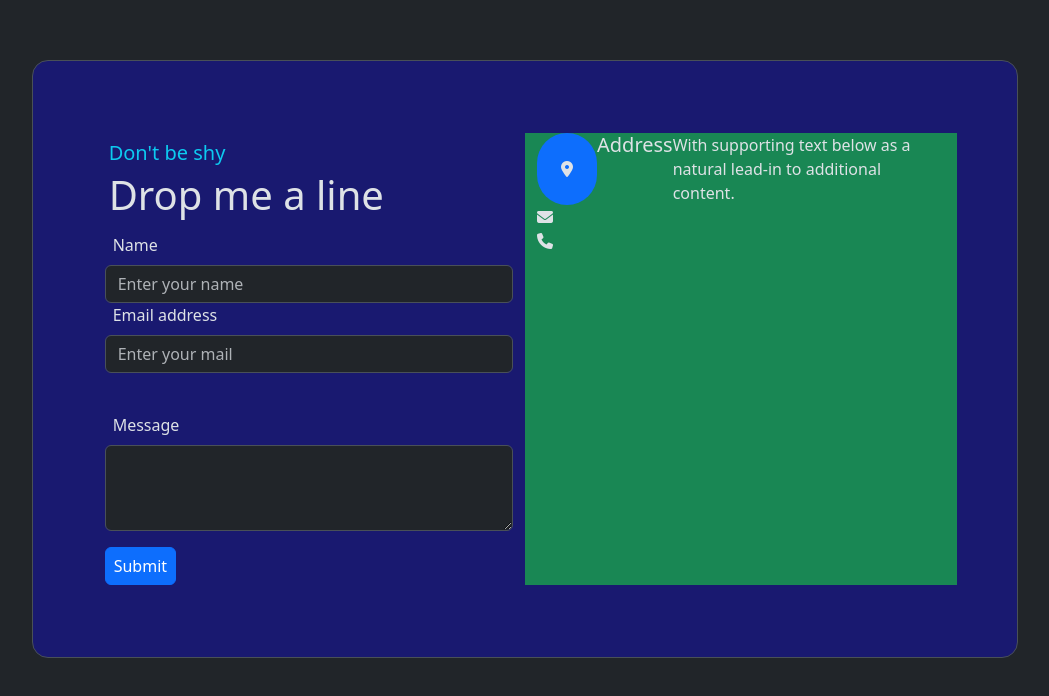
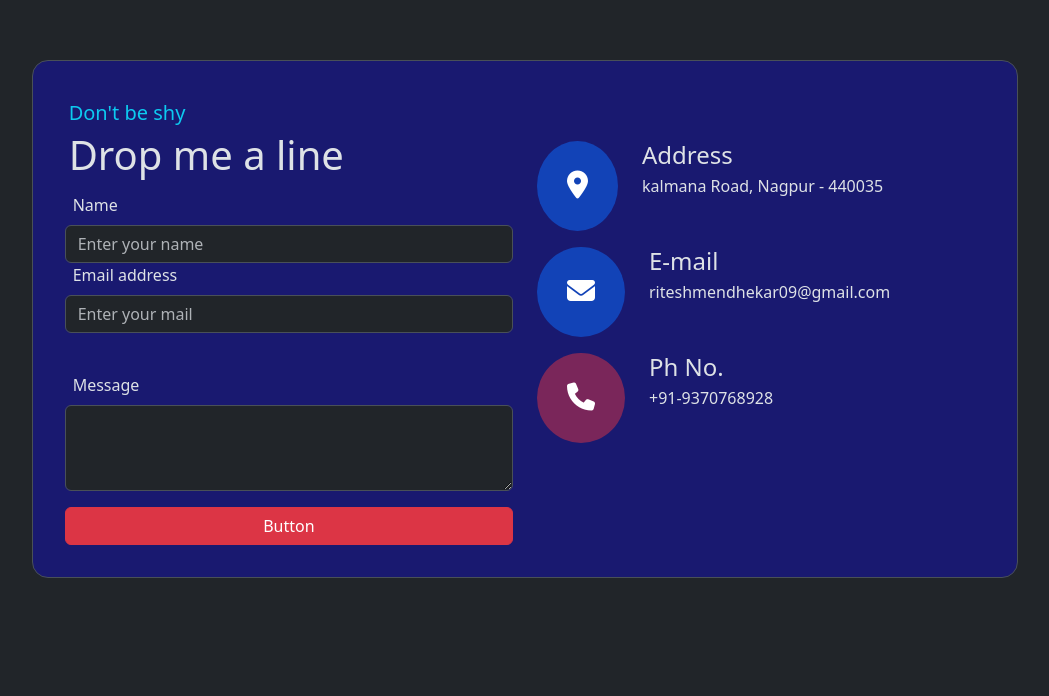
Before and after one commit to RiteshM09/Personal-Potfolio, a plain HTML site: page index.html in a window 1280 px wide. Shown: the part 4043-4739 px from the top of the page, without its empty margins (115-1164 px from the left). Drawn offline with nearby package versions, Linux system fonts and the light colour scheme.

Commit message:
Form done

```diff
--- a/index.html
+++ b/index.html
@@ -298,14 +298,16 @@
         </div>
 
         <div class="col-12 col-lg-6  my-2 py-1">
-          <p class="m-0 d-flex justify-content-between px-2" style="width: 35%;"><span>JavaScript</span><span>30%</span></p>
+          <p class="m-0 d-flex justify-content-between px-2" style="width: 35%;"><span>JavaScript</span><span>30%</span>
+          </p>
           <div class="progress" role="progressbar" aria-label="Animated striped example" aria-valuenow="75"
             aria-valuemin="0" aria-valuemax="100">
             <div class="progress-bar progress-bar-striped progress-bar-animated" style="width: 35%"></div>
           </div>
         </div>
         <div class="col-12 col-lg-6  my-2 py-1">
-          <p class="m-0 d-flex justify-content-between px-2" style="width: 50%;"><span>Bootstrap</span><span>50%</span></p>
+          <p class="m-0 d-flex justify-content-between px-2" style="width: 50%;"><span>Bootstrap</span><span>50%</span>
+          </p>
           <div class="progress" role="progressbar" aria-label="Animated striped example" aria-valuenow="75"
             aria-valuemin="0" aria-valuemax="100">
             <div class="progress-bar progress-bar-striped progress-bar-animated" style="width: 50%"></div>
@@ -325,26 +327,30 @@
 
         <div class="col-12 col-lg-6 my-2 py-1">
           <p class="m-0 d-flex justify-content-between px-2"><span>React</span></p>
-          <div class="progress" role="progressbar" aria-label="Success example" aria-valuenow="25" aria-valuemin="0" aria-valuemax="100">
+          <div class="progress" role="progressbar" aria-label="Success example" aria-valuenow="25" aria-valuemin="0"
+            aria-valuemax="100">
             <div class="progress-bar text-bg-success" style="width: 25%">25%</div>
           </div>
         </div>
 
         <div class="col-12 col-lg-6 my-2 py-1">
           <p class="m-0 d-flex justify-content-between px-2"><span>C/C++</p>
-          <div class="progress" role="progressbar" aria-label="Info example" aria-valuenow="50" aria-valuemin="0" aria-valuemax="100">
+          <div class="progress" role="progressbar" aria-label="Info example" aria-valuenow="50" aria-valuemin="0"
+            aria-valuemax="100">
             <div class="progress-bar text-bg-info" style="width: 60%">60%</div>
           </div>
         </div>
         <div class="col-12  col-lg-6 my-2 py-1">
           <p class="m-0 d-flex justify-content-between px-2"><span>Tailwind-CSS</span></p>
-          <div class="progress" role="progressbar" aria-label="Success example" aria-valuenow="25" aria-valuemin="0" aria-valuemax="100">
+          <div class="progress" role="progressbar" aria-label="Success example" aria-valuenow="25" aria-valuemin="0"
+            aria-valuemax="100">
             <div class="progress-bar text-bg-success" style="width: 25%">25%</div>
           </div>
         </div>
         <div class="col-12  col-lg-6 my-2 py-1">
-          <p class="m-0 d-flex justify-content-between px-2"><span>MongoDB</span></p>
-          <div class="progress" role="progressbar" aria-label="Info example" aria-valuenow="50" aria-valuemin="0" aria-valuemax="100">
+          <p class="m-0 d-flex justify-content-between px-2"><span>Git-hub</span></p>
+          <div class="progress" role="progressbar" aria-label="Info example" aria-valuenow="50" aria-valuemin="0"
+            aria-valuemax="100">
             <div class="progress-bar text-bg-info" style="width: 50%">50%</div>
           </div>
         </div>
@@ -354,9 +360,9 @@
   </section>
 
   <!-- Form Section -->
-  <section class="contact-form vh-100 m-5 "  >
+  <section class="contact-form vh-100 m-5 ">
     <div class="container col-lg-10 p-4 border rounded-4" style="background-color:midnightblue">
-      <div class="row p-5">
+      <div class="row p-2">
         <div class="col-12 col-lg-6">
           <div class="mb-4">
             <div class="card-body my-2 px-1">
@@ -369,29 +375,63 @@
               <input type="text" class="form-control" placeholder="Enter your name">
 
               <label for="exampleInputEmail1" class="form-label px-2">Email address</label>
-            <input type="email" placeholder="Enter your mail" class="form-control" id="exampleInputEmail1" aria-describedby="emailHelp">
+              <input type="email" placeholder="Enter your mail" class="form-control" id="exampleInputEmail1"
+                aria-describedby="emailHelp">
           </div>
           <div class="mb-3">
             <label for="exampleFormControlTextarea1" class="form-label pt-3 px-2">Message</label>
             <textarea class="form-control" id="exampleFormControlTextarea1" rows="3"></textarea>
           </div>
 
-          <button type="submit" class="btn btn-primary px-2">Submit</button>
+          <div class="d-grid gap-2 col-12 mx-auto">
+            <button class="btn btn-danger" type="button">Button</button>
+          </div>
+
           </form>
         </div>
 
-        <div class="col-12  col-lg-6  bg-success">
-          <div class="icons d-flex"><div class="p-4 bg-primary enable-rounded rounded-5"><i class="fa-solid fa-location-dot"></i> </div>
-                <h5 class="card-title">Address</h5>
-                <p class="card-text">With supporting text below as a natural lead-in to additional content.</p>
+        <!-- icons section -->
+
+        <div class="Icons-Area col-12  col-lg-6 ">
+          <div class="content-icons d-flex align-items-start gap-4 mb-3">
+
+            <!-- Icon 1-->
+            <div class="icons p-3 bg-primary bg-opacity-50 rounded_corner  text-white">
+              <i class="fa-solid fa-location-dot fs-3"></i>
             </div>
-          <div class="icons"><i class="fa-solid fa-envelope"></i></div>
-          <div class="icons"><i class="fa-solid fa-phone"></i></div>
-        </div>
+            <!-- content 1 -->
+            <div class="card-items fs-6 text ">
+              <h4 class="card-title mb-1">Address</h4>
+              <p class="card-text ">kalmana Road, Nagpur - 440035</p>
             </div>
           </div>
 
+          <!-- Icon 2 -->
+          <div class="content-icons d-flex align-items-start gap-4 mb-3">
+            <div class="icons p-3 bg-primary bg-opacity-50 rounded_corner text-white">
+              <i class="fa-solid fa-envelope fs-3"></i>
+            </div>
+            <!-- content 2 -->
+            <div class="card-items text-break">
+              <h4 class="card-title mb-1">E-mail</h4>
+              <p class="card-text mb-0">riteshmendhekar09@gmail.com</p>
+            </div>
+          </div>
+
+          <!-- Icon 3 -->
+          <div class="content-icons d-flex align-items-start gap-4 mb-3">
+            <div class="icons bg-danger bg-opacity-50 p-3 rounded_corner text-white "><i class="fa-solid fa-phone fs-3"></i>
+            </div>
+            <!-- content 3 -->
+            <div class="card-items ">
+              <h4 class="card-title mb-1">Ph No.</h4>
+              <p class="card-text ">+91-9370768928</p>
+            </div>
+          </div>
+
+        </div>
   </section>
+
 
 
   <script src="https://cdn.jsdelivr.net/npm/bootstrap@5.3.6/dist/js/bootstrap.bundle.min.js"
--- a/style.css
+++ b/style.css
@@ -195,12 +195,19 @@ html{
   box-shadow:1px 12px 2px 1px rgba(173, 173, 222, 0.2);
   border-radius: 5% !important;
 }
+/* Form - icons - corner */
+.rounded_corner{
 
+  background-color: blue;
+  padding: 30px !important;
+  border-radius: 50%;
+}
 
 /* potfolio card */
 .grid-card{
   max-height: 56vh;
   cursor: pointer;
+
 }
 
 @media (max-width:1025px) {
@@ -212,4 +219,17 @@ html{
     font-size: 1.5rem;
   }
 
+  .Icons-Area{
+    margin-top: 2.5rem;
+    padding: 1rem;
+  }
+
 }
+/* form section - icons  */
+.Icons-Area{
+  padding-top: 3rem;
+}
+
+.icons{
+  background-color:rgb(230, 52%, 63%);
+}
```
Lines whose indentation alone changed are shown as unchanged.
